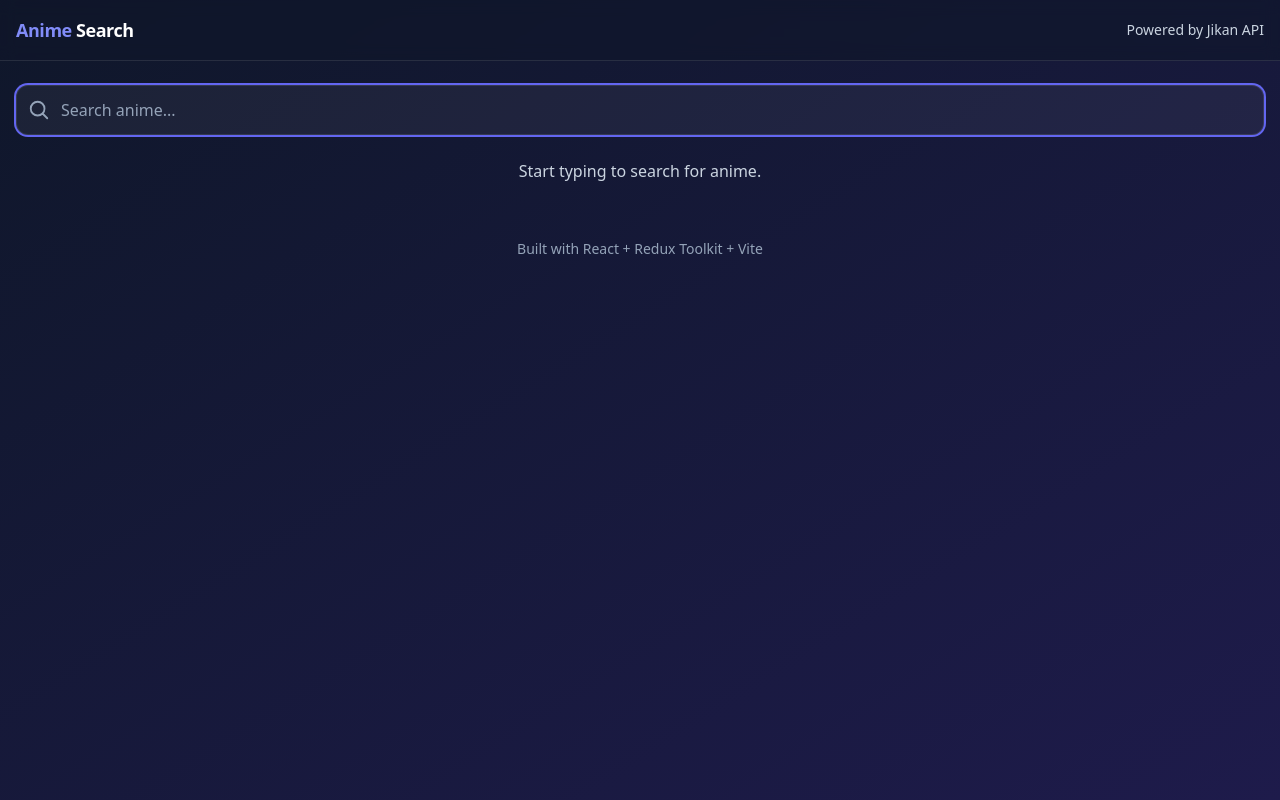
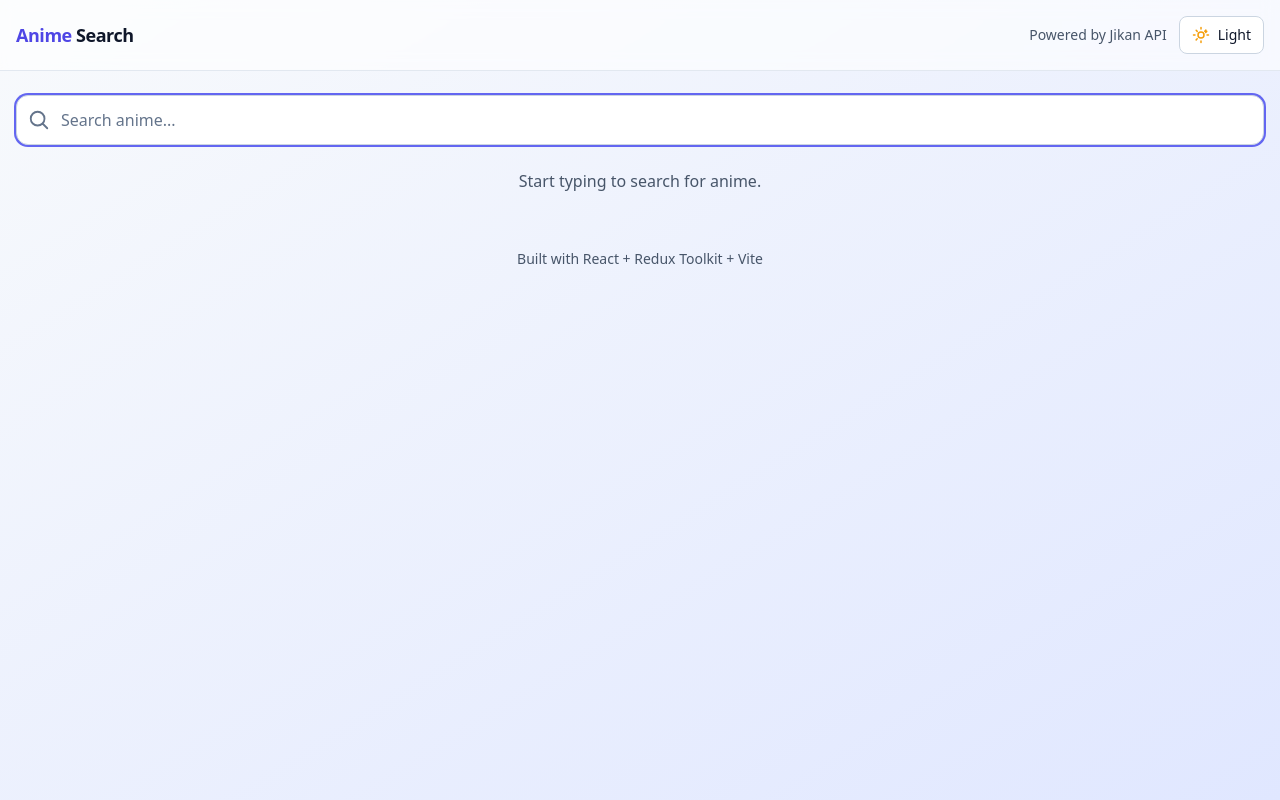
Before and after one commit to Matdan04/animesearch, a React (Vite) app: page / in a window 1280 px wide. Built offline with nearby package versions, Linux system fonts and the light colour scheme.

Commit message:
implement dark/light mode toggle

```diff
--- a/index.html
+++ b/index.html
@@ -5,7 +5,7 @@
     <meta name="viewport" content="width=device-width, initial-scale=1.0" />
     <title>Anime Search App</title>
   </head>
-  <body class="min-h-screen bg-gradient-to-br from-slate-900 via-indigo-950 to-slate-900 text-white">
+  <body class="min-h-screen">
     <div id="root"></div>
     <script type="module" src="/src/main.tsx"></script>
   </body>
--- a/src/App.tsx
+++ b/src/App.tsx
@@ -2,29 +2,33 @@ import React from 'react'
 import { Link, Outlet, Route, Routes } from 'react-router-dom'
 import SearchPage from './pages/SearchPage'
 import DetailPage from './pages/DetailPage'
+import ThemeToggle from './components/ThemeToggle'
 
 const AppLayout: React.FC = () => {
   return (
-    <div className="min-h-screen">
-      <header className="sticky top-0 z-10 backdrop-blur bg-slate-900/60 border-b border-white/10">
+    <div className="min-h-screen bg-gradient-to-br from-slate-50 to-indigo-100 text-slate-900 dark:from-slate-900 dark:via-indigo-950 dark:to-slate-900 dark:text-white">
+      <header className="sticky top-0 z-10 backdrop-blur bg-white/60 dark:bg-slate-900/60 border-b border-slate-200 dark:border-white/10">
         <div className="max-w-7xl mx-auto px-4 py-4 flex items-center justify-between">
           <Link to="/" className="text-lg font-bold tracking-tight">
-            <span className="text-indigo-400">Anime</span> Search
+            <span className="text-indigo-600 dark:text-indigo-400">Anime</span> Search
           </Link>
+          <div className="flex items-center gap-3">
             <a
               href="https://jikan.moe/"
               target="_blank"
               rel="noreferrer"
-            className="text-sm text-slate-300 hover:text-white transition"
+              className="text-sm text-slate-600 hover:text-slate-900 dark:text-slate-300 dark:hover:text-white transition"
             >
               Powered by Jikan API
             </a>
+            <ThemeToggle />
+          </div>
         </div>
       </header>
       <main className="max-w-7xl mx-auto px-4 py-6">
         <Outlet />
       </main>
-      <footer className="py-8 text-center text-slate-400 text-sm">
+      <footer className="py-8 text-center text-slate-600 dark:text-slate-400 text-sm">
         Built with React + Redux Toolkit + Vite
       </footer>
     </div>
--- a/src/components/AnimeCard.tsx
+++ b/src/components/AnimeCard.tsx
@@ -15,7 +15,7 @@ const AnimeCard: React.FC<Props> = ({ anime }) => {
   return (
     <Link
       to={`/anime/${anime.mal_id}`}
-      className="block group rounded-xl overflow-hidden bg-white/5 border border-white/10 shadow-card hover:shadow-lg hover:shadow-indigo-500/20 transition-all duration-200"
+      className="block group rounded-xl overflow-hidden bg-white border border-slate-200 shadow-card hover:shadow-lg hover:shadow-indigo-500/20 transition-all duration-200 dark:bg-white/5 dark:border-white/10"
     >
       <div className="aspect-[2/3] overflow-hidden">
         {img ? (
@@ -30,13 +30,13 @@ const AnimeCard: React.FC<Props> = ({ anime }) => {
         )}
       </div>
       <div className="p-3">
-        <h3 className="text-sm font-semibold line-clamp-2 group-hover:text-indigo-300 transition-colors">
+        <h3 className="text-sm font-semibold line-clamp-2 group-hover:text-indigo-600 dark:group-hover:text-indigo-300 transition-colors">
           {anime.title}
         </h3>
-        <div className="mt-2 text-xs text-slate-300">
+        <div className="mt-2 text-xs text-slate-600 dark:text-slate-300">
           Score: {anime.score ?? 'N/A'}
         </div>
-        <div className="mt-3 text-indigo-300 text-xs font-medium opacity-0 group-hover:opacity-100 transition-opacity">
+        <div className="mt-3 text-indigo-600 dark:text-indigo-300 text-xs font-medium opacity-0 group-hover:opacity-100 transition-opacity">
           View details →
         </div>
       </div>
--- a/src/components/Pagination.tsx
+++ b/src/components/Pagination.tsx
@@ -13,7 +13,7 @@ const Pagination: React.FC<PaginationProps> = ({ page, hasNext, onPrev, onNext }
       <button
         onClick={onPrev}
         disabled={page <= 1}
-        className="px-4 py-2 rounded-lg border border-white/10 bg-white/5 hover:bg-white/10 disabled:opacity-50 disabled:cursor-not-allowed transition"
+        className="px-4 py-2 rounded-lg border border-slate-200 bg-white hover:bg-slate-50 disabled:opacity-50 disabled:cursor-not-allowed transition dark:border-white/10 dark:bg-white/5 dark:hover:bg-white/10"
       >
         ← Prev
       </button>
@@ -21,7 +21,7 @@ const Pagination: React.FC<PaginationProps> = ({ page, hasNext, onPrev, onNext }
       <button
         onClick={onNext}
         disabled={!hasNext}
-        className="px-4 py-2 rounded-lg border border-white/10 bg-white/5 hover:bg-white/10 disabled:opacity-50 disabled:cursor-not-allowed transition"
+        className="px-4 py-2 rounded-lg border border-slate-200 bg-white hover:bg-slate-50 disabled:opacity-50 disabled:cursor-not-allowed transition dark:border-white/10 dark:bg-white/5 dark:hover:bg-white/10"
       >
         Next →
       </button>
--- a/src/components/SearchBar.tsx
+++ b/src/components/SearchBar.tsx
@@ -12,14 +12,14 @@ const SearchBar: React.FC<SearchBarProps> = ({ value, onChange, placeholder }) =
       <div className="relative">
         <input
           type="text"
-          className="w-full rounded-xl bg-white/5 border border-white/10 px-4 py-3 pl-11 text-white placeholder-slate-400 focus:outline-none focus:ring-2 focus:ring-indigo-500 transition"
+          className="w-full rounded-xl bg-white border border-slate-300 px-4 py-3 pl-11 text-slate-900 placeholder-slate-500 focus:outline-none focus:ring-2 focus:ring-indigo-500 transition dark:bg-white/5 dark:border-white/10 dark:text-white dark:placeholder-slate-400"
           value={value}
           onChange={e => onChange(e.target.value)}
           placeholder={placeholder ?? 'Search anime...'}
           autoFocus
         />
         <svg
-          className="absolute left-3 top-1/2 -translate-y-1/2 text-slate-400"
+          className="absolute left-3 top-1/2 -translate-y-1/2 text-slate-500 dark:text-slate-400"
           width="22"
           height="22"
           viewBox="0 0 24 24"
--- /dev/null
+++ b/src/components/ThemeToggle.tsx
@@ -0,0 +1,34 @@
+import React from 'react'
+import { useTheme } from '../hooks/useTheme'
+
+const ThemeToggle: React.FC = () => {
+  const { theme, toggle } = useTheme()
+
+  return (
+    <button
+      onClick={toggle}
+      className="inline-flex items-center gap-2 px-3 py-2 rounded-lg border border-slate-300 dark:border-white/10 bg-white dark:bg-white/5 hover:bg-slate-50 dark:hover:bg-white/10 text-slate-900 dark:text-white transition"
+      aria-label="Toggle color theme"
+      title="Toggle color theme"
+    >
+      {theme === 'dark' ? (
+        <>
+          <svg width="18" height="18" viewBox="0 0 24 24" fill="none" className="text-yellow-300">
+            <path d="M21 12.79A9 9 0 1 1 11.21 3 7 7 0 0 0 21 12.79Z" stroke="currentColor" strokeWidth="2" strokeLinecap="round" strokeLinejoin="round"/>
+          </svg>
+          <span className="text-sm">Dark</span>
+        </>
+      ) : (
+        <>
+          <svg width="18" height="18" viewBox="0 0 24 24" fill="none" className="text-amber-500">
+            <circle cx="12" cy="12" r="4" stroke="currentColor" strokeWidth="2"/>
+            <path d="M12 2v2m0 16v2M2 12h2m16 0h2m-3.536-6.464-1.414 1.414M6.95 17.05l-1.414 1.414m0-12.728 1.414 1.414m12.728 0-1.414 1.414" stroke="currentColor" strokeWidth="2" strokeLinecap="round"/>
+          </svg>
+          <span className="text-sm">Light</span>
+        </>
+      )}
+    </button>
+  )
+}
+
+export default ThemeToggle
--- /dev/null
+++ b/src/hooks/useTheme.ts
@@ -0,0 +1,28 @@
+import { useCallback, useEffect, useState } from 'react'
+
+export type Theme = 'light' | 'dark'
+
+const getPreferredTheme = (): Theme => {
+  if (typeof window === 'undefined') return 'light'
+  const saved = localStorage.getItem('theme') as Theme | null
+  if (saved === 'light' || saved === 'dark') return saved
+  const prefersDark = window.matchMedia && window.matchMedia('(prefers-color-scheme: dark)').matches
+  return prefersDark ? 'dark' : 'light'
+}
+
+export const useTheme = () => {
+  const [theme, setTheme] = useState<Theme>(getPreferredTheme())
+
+  useEffect(() => {
+    const root = document.documentElement
+    if (theme === 'dark') root.classList.add('dark')
+    else root.classList.remove('dark')
+    localStorage.setItem('theme', theme)
+  }, [theme])
+
+  const toggle = useCallback(() => {
+    setTheme(prev => (prev === 'dark' ? 'light' : 'dark'))
+  }, [])
+
+  return { theme, setTheme, toggle }
+}
--- a/src/pages/SearchPage.tsx
+++ b/src/pages/SearchPage.tsx
@@ -60,11 +60,11 @@ const SearchPage: React.FC = () => {
       {status === 'loading' && (
         <div className="grid grid-cols-2 sm:grid-cols-3 md:grid-cols-4 xl:grid-cols-5 gap-4">
           {Array.from({ length: 10 }).map((_, i) => (
-            <div key={i} className="rounded-xl overflow-hidden bg-white/5 border border-white/10 animate-pulse">
-              <div className="aspect-[2/3] bg-slate-800" />
+            <div key={i} className="rounded-xl overflow-hidden bg-white border border-slate-200 animate-pulse dark:bg-white/5 dark:border-white/10">
+              <div className="aspect-[2/3] bg-slate-200 dark:bg-slate-800" />
               <div className="p-3 space-y-2">
-                <div className="h-3 bg-slate-700 rounded w-3/4" />
-                <div className="h-3 bg-slate-700 rounded w-1/2" />
+                <div className="h-3 bg-slate-300 dark:bg-slate-700 rounded w-3/4" />
+                <div className="h-3 bg-slate-300 dark:bg-slate-700 rounded w-1/2" />
               </div>
             </div>
           ))}
@@ -72,7 +72,7 @@ const SearchPage: React.FC = () => {
       )}
 
       {showError && (
-        <div className="p-4 rounded-lg bg-red-500/10 border border-red-500/30 text-red-200">
+        <div className="p-4 rounded-lg bg-red-100 border border-red-200 text-red-700 dark:bg-red-500/10 dark:border-red-500/30 dark:text-red-200">
           {error}
         </div>
       )}
@@ -100,7 +100,7 @@ const SearchPage: React.FC = () => {
       )}
 
       {debounced.trim().length === 0 && (
-        <div className="text-center text-slate-300">
+        <div className="text-center text-slate-600 dark:text-slate-300">
           Start typing to search for anime.
         </div>
       )}
--- a/tailwind.config.ts
+++ b/tailwind.config.ts
@@ -1,6 +1,7 @@
 import type { Config } from 'tailwindcss'
 
 export default {
+  darkMode: 'class',
   content: ['./index.html', './src/**/*.{ts,tsx}'],
   theme: {
     extend: {
```
Also changed, not shown: src/pages/DetailPage.tsx (+12 -12 lines). Lines whose indentation alone changed are shown as unchanged.
